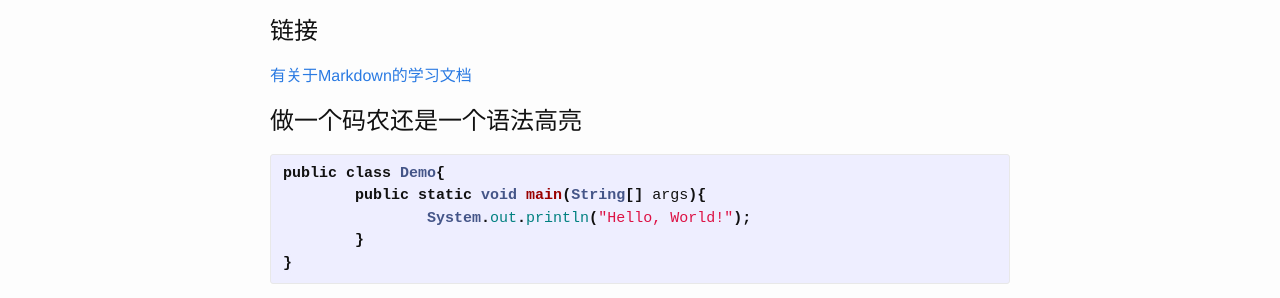
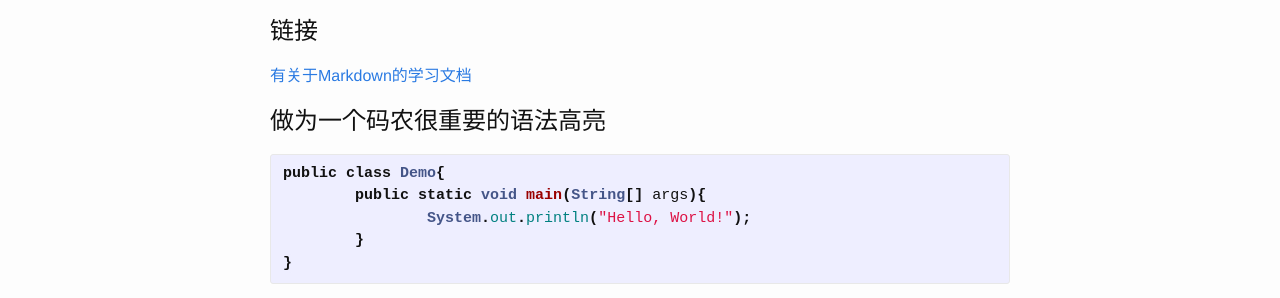
Before and after one commit to cnso/cnso.github.io, a Jekyll site: the page built from _posts/2015-12-20-第一篇Bolg.md, in a window 1280 px wide. Shown: the part 1208-1506 px from the top of the page. Built offline with Jekyll 4.4.1, drawn with Linux system fonts in a browser that asks for light colours.

Commit message:
修改一下

```diff
--- a/_posts/2015-12-20-第一篇Bolg.md
+++ b/_posts/2015-12-20-第一篇Bolg.md
@@ -16,7 +16,7 @@ categories: 生活日志
 #链接
 [有关于Markdown的学习文档](http://wowubuntu.com/markdown/)
 
-#做一个码农还是一个语法高亮
+#做为一个码农很重要的语法高亮
 {% highlight java %}
 public class Demo{
 	public static void main(String[] args){
```
